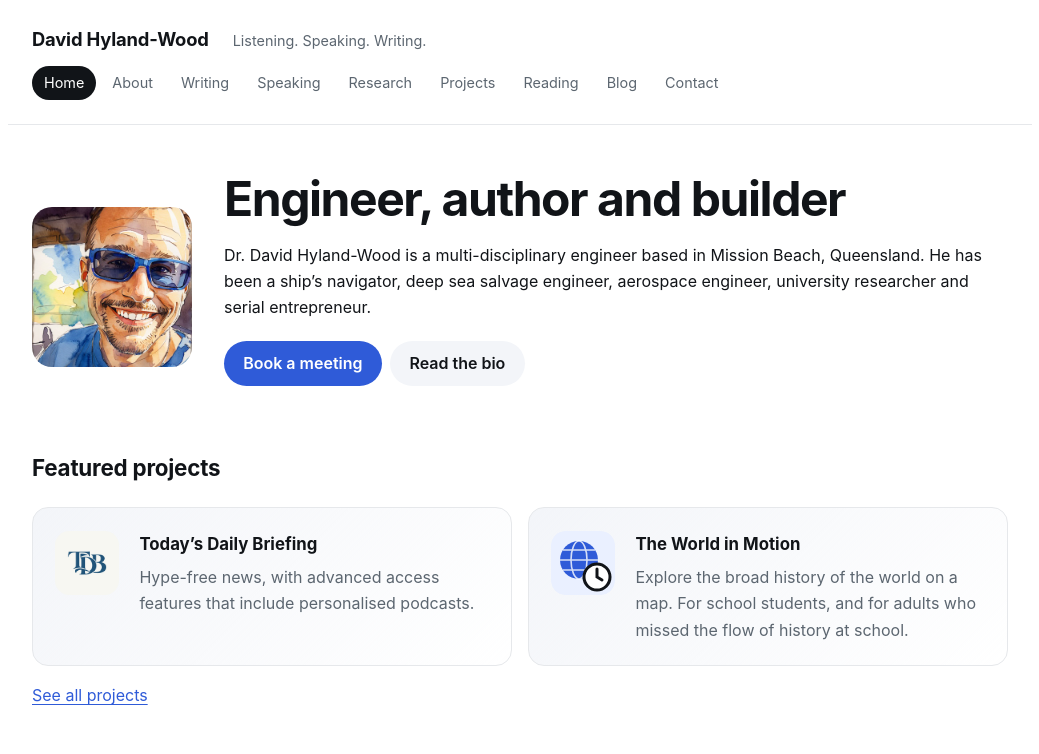
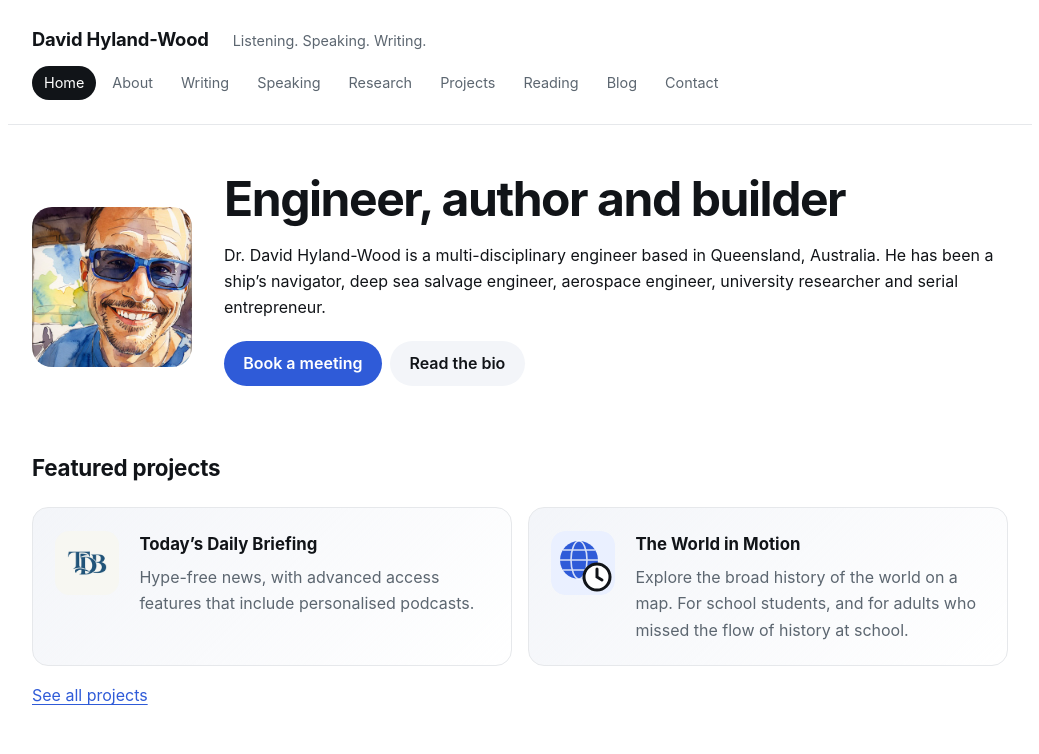
Before and after one commit to prototypo/hyland-wood.org, a plain HTML site: page docs/index.html in a window 1280 px wide. Shown: the top 754 px of the page, without its empty margins (120-1159 px from the left). Drawn offline with Linux system fonts and the light colour scheme.

Commit message:
Minor tweak

```diff
--- a/docs/index.html
+++ b/docs/index.html
@@ -32,7 +32,7 @@
   <img class="portrait" src="images/DHW%20headshot%20cartoon%202024%20400x400.jpg" alt="Cartoon portrait of David Hyland-Wood" width="160" height="160">
   <div>
     <h1>Engineer, author and builder</h1>
-    <p>Dr. David Hyland-Wood is a multi-disciplinary engineer based in Mission Beach, Queensland. He has been a ship&rsquo;s navigator, deep sea salvage engineer, aerospace engineer, university researcher and serial entrepreneur.</p>
+    <p>Dr. David Hyland-Wood is a multi-disciplinary engineer based in Queensland, Australia. He has been a ship&rsquo;s navigator, deep sea salvage engineer, aerospace engineer, university researcher and serial entrepreneur.</p>
     <p><a class="button" href="https://calendly.com/david-hyland-wood">Book a meeting</a> <a class="button alt" href="about.html">Read the bio</a></p>
   </div>
 </section>
```
